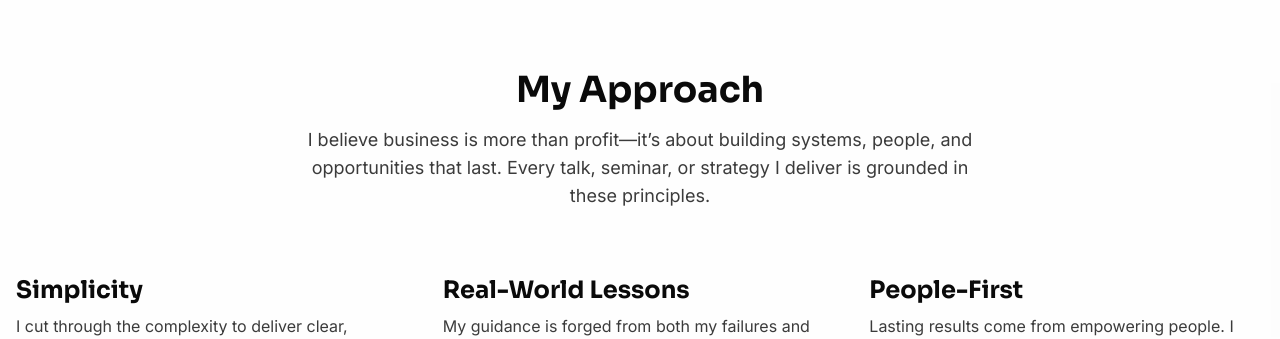
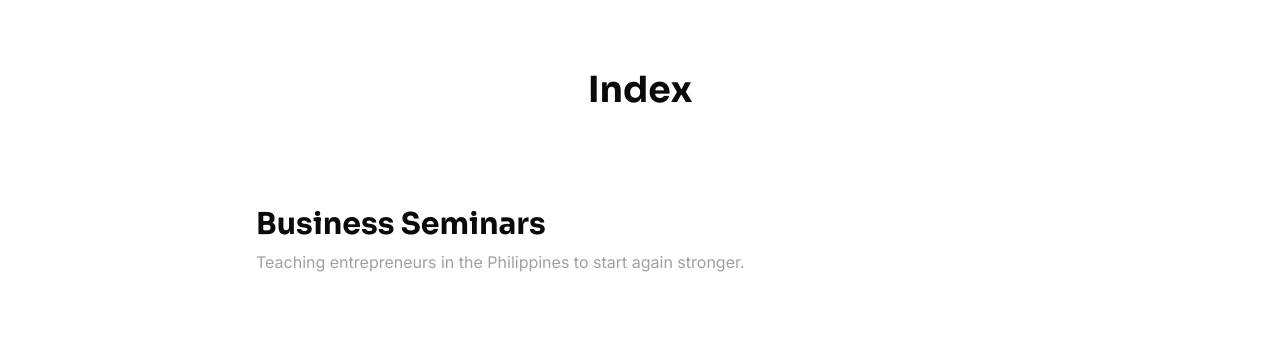
Before and after one commit to zxsuie/Jay-De-Rosales-Website, a Next.js app: page / in a window 1280 px wide. Shown: the part 2458-2797 px from the top of the page. Built offline with nearby package versions, Linux system fonts and the light colour scheme.

Commit message:
Make the following changes:
,

Find this element:

  <section id="appro

```diff
--- a/src/app/page.tsx
+++ b/src/app/page.tsx
@@ -2,7 +2,6 @@ import { Header } from '@/components/layout/header';
 import { Footer } from '@/components/layout/footer';
 import { Hero } from '@/components/sections/hero';
 import { Info } from '@/components/sections/info';
-import { Approach } from '@/components/sections/approach';
 import { IndexSection } from '@/components/sections/index-section';
 import { Contact } from '@/components/sections/contact';
 import { VideoSection } from '@/components/sections/video-section';
@@ -15,7 +14,6 @@ export default function Home() {
         <Hero />
         <Info />
         <VideoSection />
-        <Approach />
         <IndexSection />
         <Contact />
       </div>
--- a/src/components/layout/header.tsx
+++ b/src/components/layout/header.tsx
@@ -9,7 +9,6 @@ import { Button } from "@/components/ui/button";
 const navLinks = [
   { href: "#info", label: "Info" },
   { href: "#videos", label: "Videos" },
-  { href: "#approach", label: "Approach" },
   { href: "#index", label: "Index" },
   { href: "#contact", label: "Contact" },
 ];
--- a/src/components/sections/approach.tsx
+++ /dev/null
@@ -1,42 +0,0 @@
-import { ScrollReveal } from "@/components/ui/scroll-reveal";
-
-const approaches = [
-  {
-    title: "Simplicity",
-    description: "I cut through the complexity to deliver clear, actionable strategies. Business growth shouldn't be a puzzle."
-  },
-  {
-    title: "Real-World Lessons",
-    description: "My guidance is forged from both my failures and successes. As a motivational speaker, I share what truly works."
-  },
-  {
-    title: "People-First",
-    description: "Lasting results come from empowering people. I focus on building strong teams and future leaders."
-  }
-];
-
-export function Approach() {
-  return (
-    <section id="approach" className="py-24 sm:py-32 bg-secondary/30">
-      <div className="container mx-auto px-4 text-center">
-        <ScrollReveal>
-          <h2 className="text-3xl md:text-4xl font-bold font-headline">My Approach</h2>
-          <p className="mt-4 max-w-2xl mx-auto text-lg text-foreground/80">
-            I believe business is more than profit—it’s about building systems, people, and opportunities that last. Every talk, seminar, or strategy I deliver is grounded in these principles.
-          </p>
-        </ScrollReveal>
-
-        <div className="mt-16 grid grid-cols-1 md:grid-cols-3 gap-12 md:gap-8">
-          {approaches.map((item, index) => (
-            <ScrollReveal key={item.title} delay={index * 150}>
-              <div className="text-left">
-                <h3 className="text-2xl font-bold font-headline">{item.title}</h3>
-                <p className="mt-2 text-foreground/80">{item.description}</p>
-              </div>
-            </ScrollReveal>
-          ))}
-        </div>
-      </div>
-    </section>
-  );
-}
```
